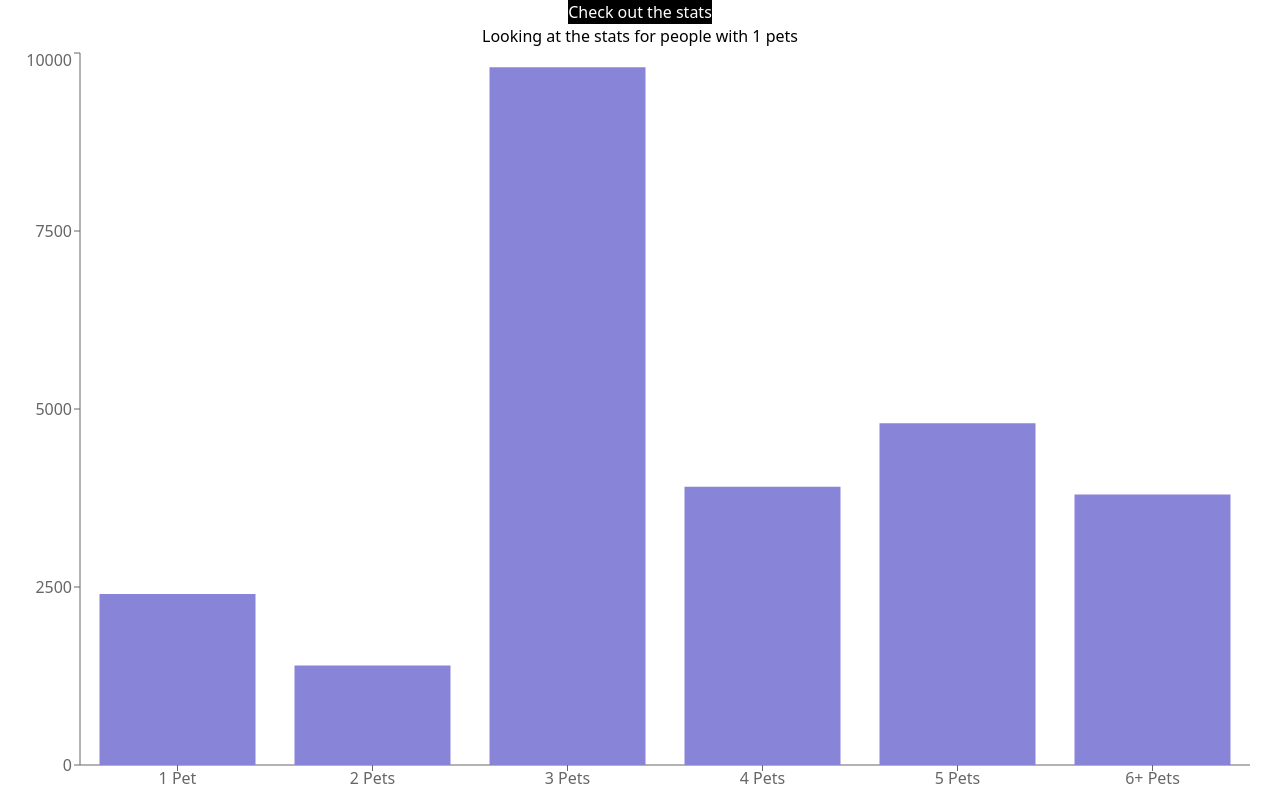
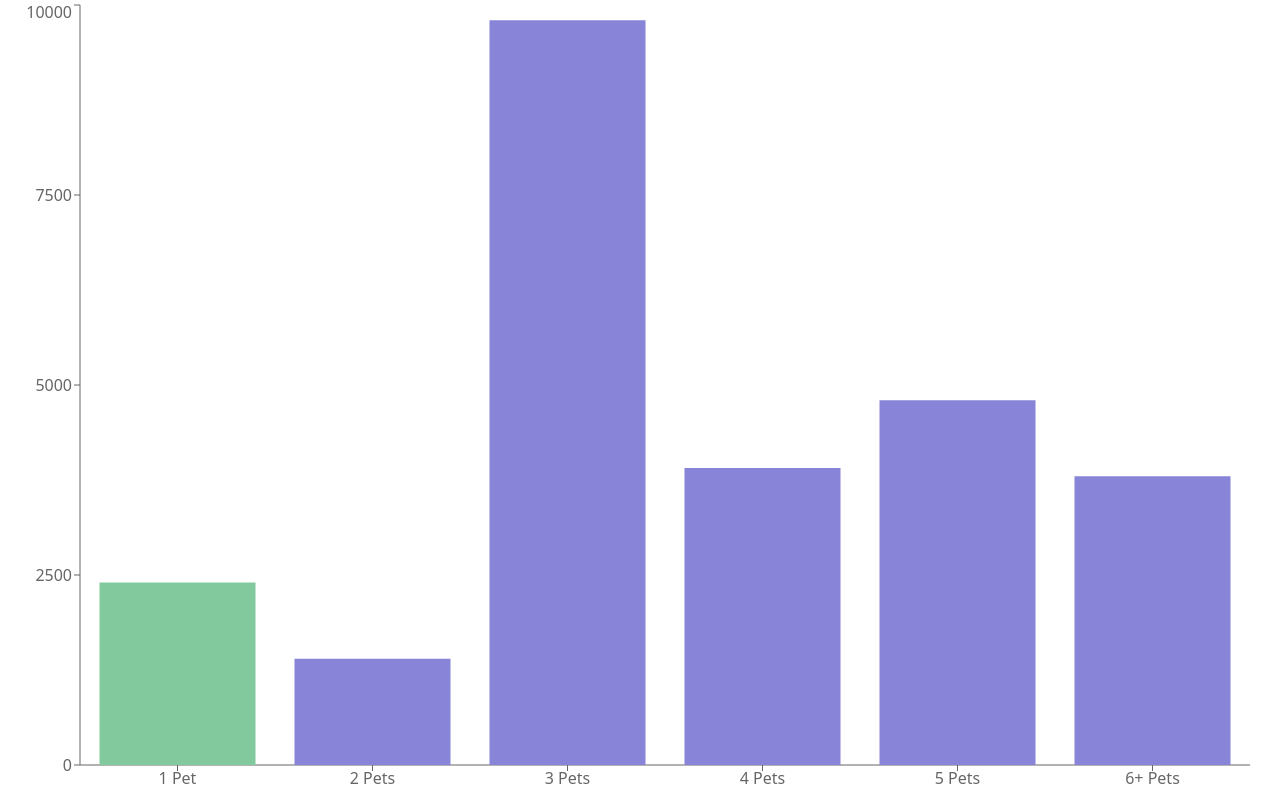
Before and after one commit to evheath/pet-month, a Next.js app: page /1 in a window 1280 px wide. Built offline with nearby package versions, Linux system fonts and the light colour scheme.

Commit message:
coloring index of interest

```diff
--- a/src/components/Histogram.tsx
+++ /dev/null
@@ -1,50 +0,0 @@
-import { BarChart, Bar, XAxis, YAxis, ResponsiveContainer } from 'recharts';
-
-const data = [
-  {
-    name: '1 Pet',
-    pv: 2400,
-  },
-  {
-    name: '2 Pets',
-    pv: 1398,
-  },
-  {
-    name: '3 Pets',
-    pv: 9800,
-  },
-  {
-    name: '4 Pets',
-    pv: 3908,
-  },
-  {
-    name: '5 Pets',
-    pv: 4800,
-  },
-  {
-    name: '6+ Pets',
-    pv: 3800,
-  },
-];
-
-export function Histogram() {
-  return (
-    <ResponsiveContainer width="100%" height="100%">
-      <BarChart
-        width={500}
-        height={300}
-        data={data}
-        margin={{
-          top: 5,
-          right: 30,
-          left: 20,
-          bottom: 5,
-        }}
-      >
-        <XAxis dataKey="name" />
-        <YAxis />
-        <Bar dataKey="pv" fill="#8884d8" />
-      </BarChart>
-    </ResponsiveContainer>
-  );
-}
--- /dev/null
+++ b/src/components/PetGraph.tsx
@@ -0,0 +1,32 @@
+import { PetData } from '@/utils/PetData';
+import { BarChart, Bar, XAxis, YAxis, ResponsiveContainer, Cell } from 'recharts';
+
+export function PetGraph({ data, slug }: { data: PetData[], slug: string }) {
+  const slugInt = parseInt(slug);
+  const indexOfInterest: number = slugInt > 6 ? 5 : slugInt - 1
+  return (
+    <ResponsiveContainer width="100%" height="100%">
+      <BarChart
+        width={500}
+        height={300}
+        data={data}
+        margin={{
+          top: 5,
+          right: 30,
+          left: 20,
+          bottom: 5,
+        }}
+      >
+        <XAxis dataKey="name" />
+        <YAxis />
+        <Bar dataKey="families">
+          {
+            data.map((entry, index) => (
+              <Cell key={`cell-${index}`} fill={index === indexOfInterest ? "#82ca9d" : "#8884d8"} />
+            ))
+          }
+        </Bar>
+      </BarChart>
+    </ResponsiveContainer>
+  );
+}
--- a/src/pages/[slug].tsx
+++ b/src/pages/[slug].tsx
@@ -1,18 +1,47 @@
 import type { InferGetServerSidePropsType, NextPage } from "next";
 import Head from "next/head";
-import { Histogram } from "@/components/Histogram";
+import { PetGraph } from "@/components/PetGraph";
+import { GetServerSideProps } from 'next'
+import { PetData } from "@/utils/PetData";
 
-import { GetServerSideProps } from 'next'
+
 
 export const getServerSideProps: GetServerSideProps = async ({ params }) => {
+  const data: PetData[] = [
+    {
+      name: '1 Pet',
+      families: 2400,
+    },
+    {
+      name: '2 Pets',
+      families: 1398,
+    },
+    {
+      name: '3 Pets',
+      families: 9800,
+    },
+    {
+      name: '4 Pets',
+      families: 3908,
+    },
+    {
+      name: '5 Pets',
+      families: 4800,
+    },
+    {
+      name: '6+ Pets',
+      families: 3800,
+    },
+  ];
   return {
     props: {
       slug: params!.slug as string,
+      data
     }
   }
 }
 
-const Home: NextPage = ({ slug }: InferGetServerSidePropsType<typeof getServerSideProps>) => {
+const Home: NextPage = ({ slug, data }: InferGetServerSidePropsType<typeof getServerSideProps>) => {
   return (
     <>
       <Head>
@@ -20,10 +49,11 @@ const Home: NextPage = ({ slug }: InferGetServerSidePropsType<typeof getServerSi
         <link rel="icon" href="/favicon.ico" />
       </Head>
       <main className="h-screen flex flex-col items-center justify-center">
-        <h1 className="bg-black text-white">Check out the stats</h1>
-        <p>Looking at the stats for people with {slug} pets</p>
+        {/* <h1 className="bg-black text-white">Check out the stats</h1> */}
+        {/* <p>Looking at the stats for people with {slug} pets</p> */}
 
-        <Histogram />
+        <PetGraph data={data} slug={slug} />
+
       </main>
     </>
   );
--- /dev/null
+++ b/src/utils/PetData.ts
@@ -0,0 +1,4 @@
+export interface PetData {
+  name: string;
+  families: number;
+}
```
